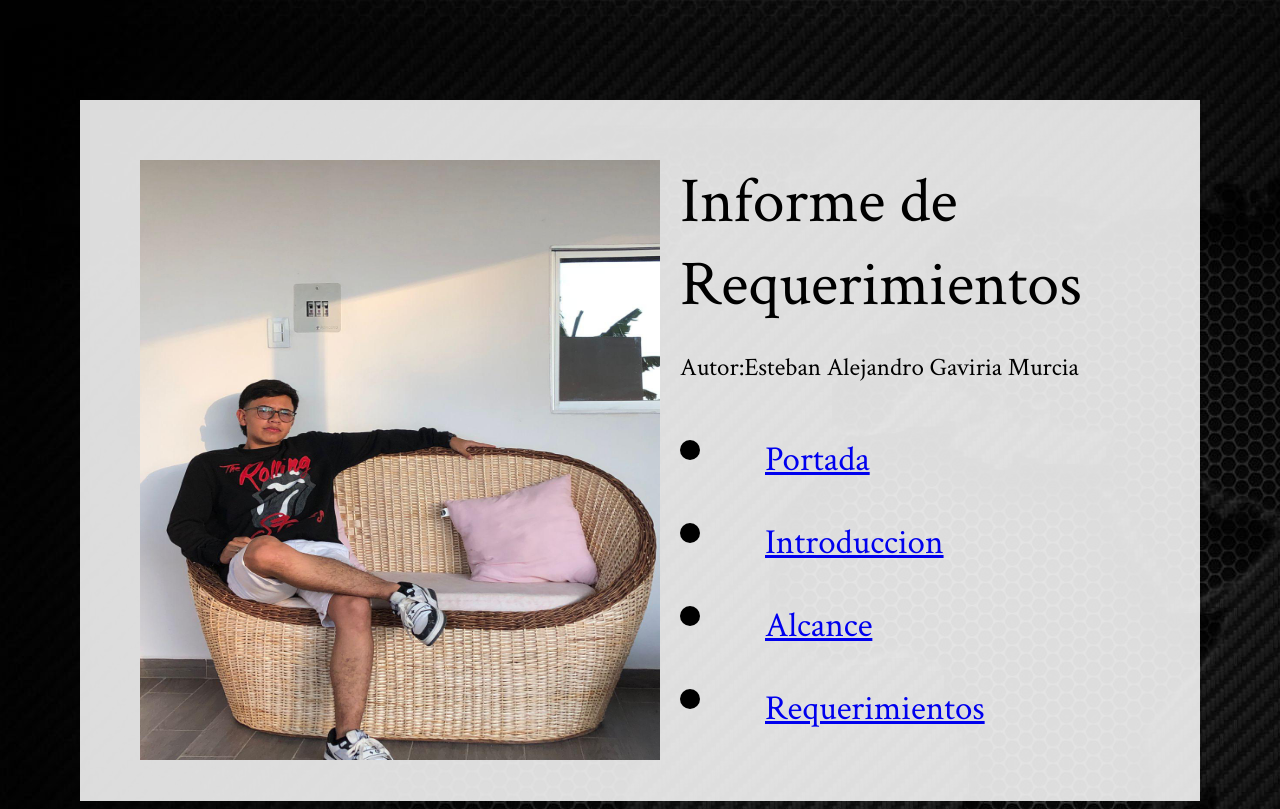
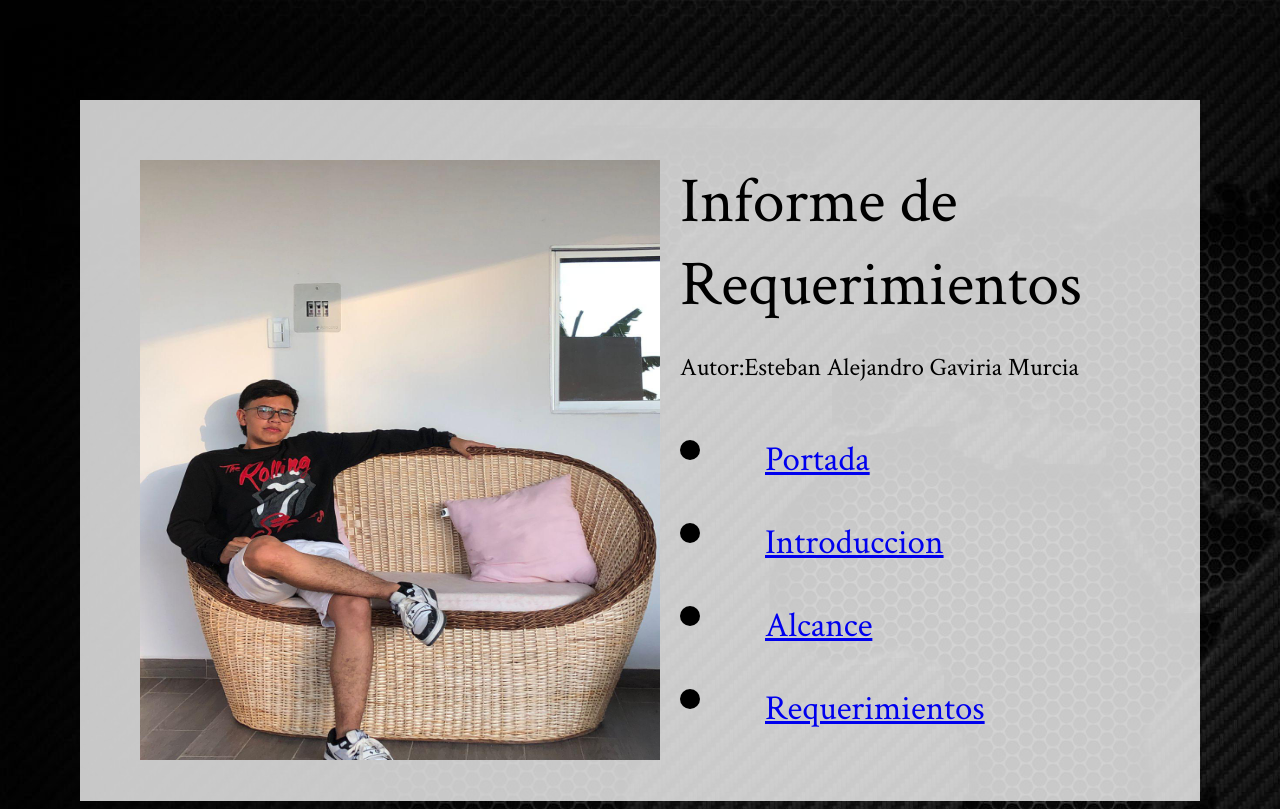
Before and after one commit to estebangaviria2006/PROYECTO-AGRICOLA, a PHP site: page / in a window 1280 px wide. Run offline with PHP 8.4, Linux system fonts and the light colour scheme.

Commit message:
add fuentes

```diff
--- a/css/index.css
+++ b/css/index.css
@@ -17,7 +17,7 @@ body {
     max-width: 1000px;
     margin: auto;
     padding: 60px;
-    background-color: rgba(255, 255, 255, 0.863);
+    background-color: rgba(255, 255, 255, 0.781);
     margin-top: 100px;
 }
 
--- a/css/registro1.css
+++ b/css/registro1.css
@@ -24,7 +24,7 @@ body{
     display: flex;
     width: 650px;
     height: auto;
-    background: #fff;
+    background: #ffffffee;
     box-shadow: 0 1px 1px 0 rgba(0, 0, 0, .2);
 }
 
```
